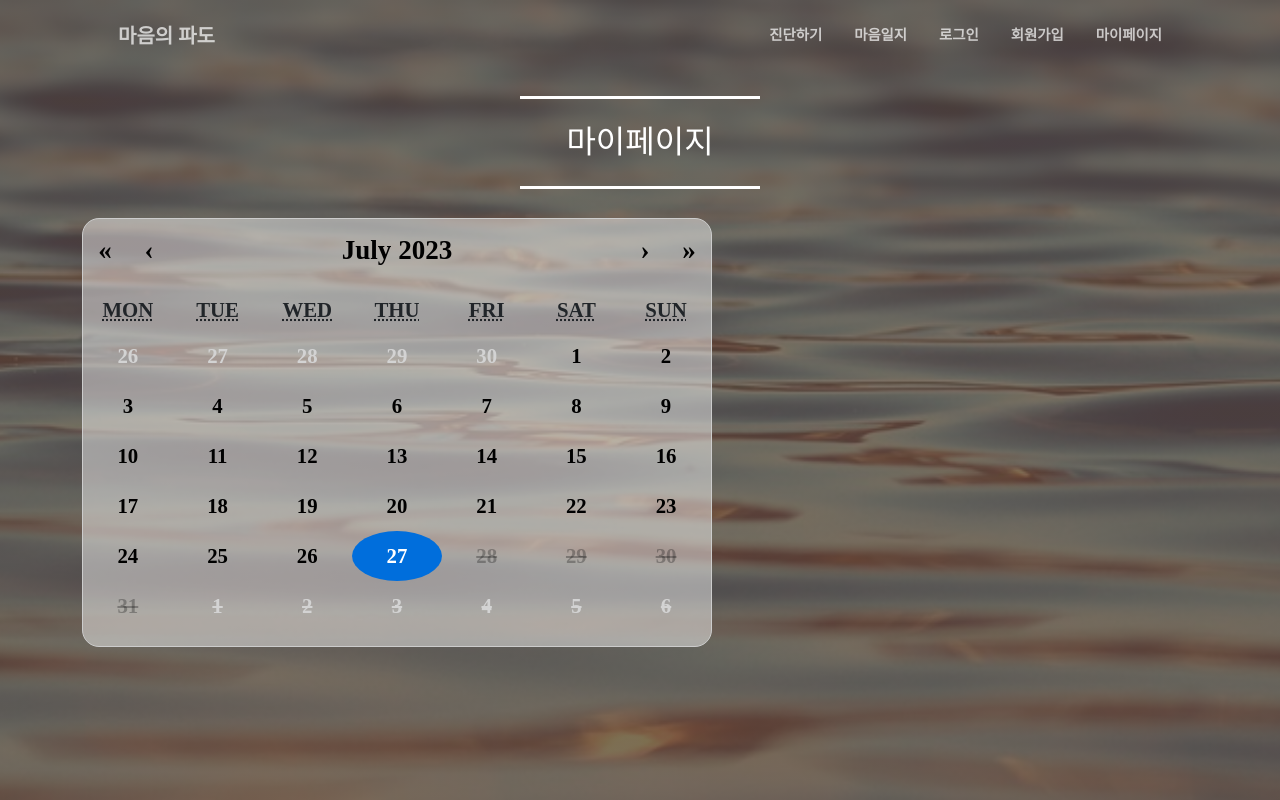
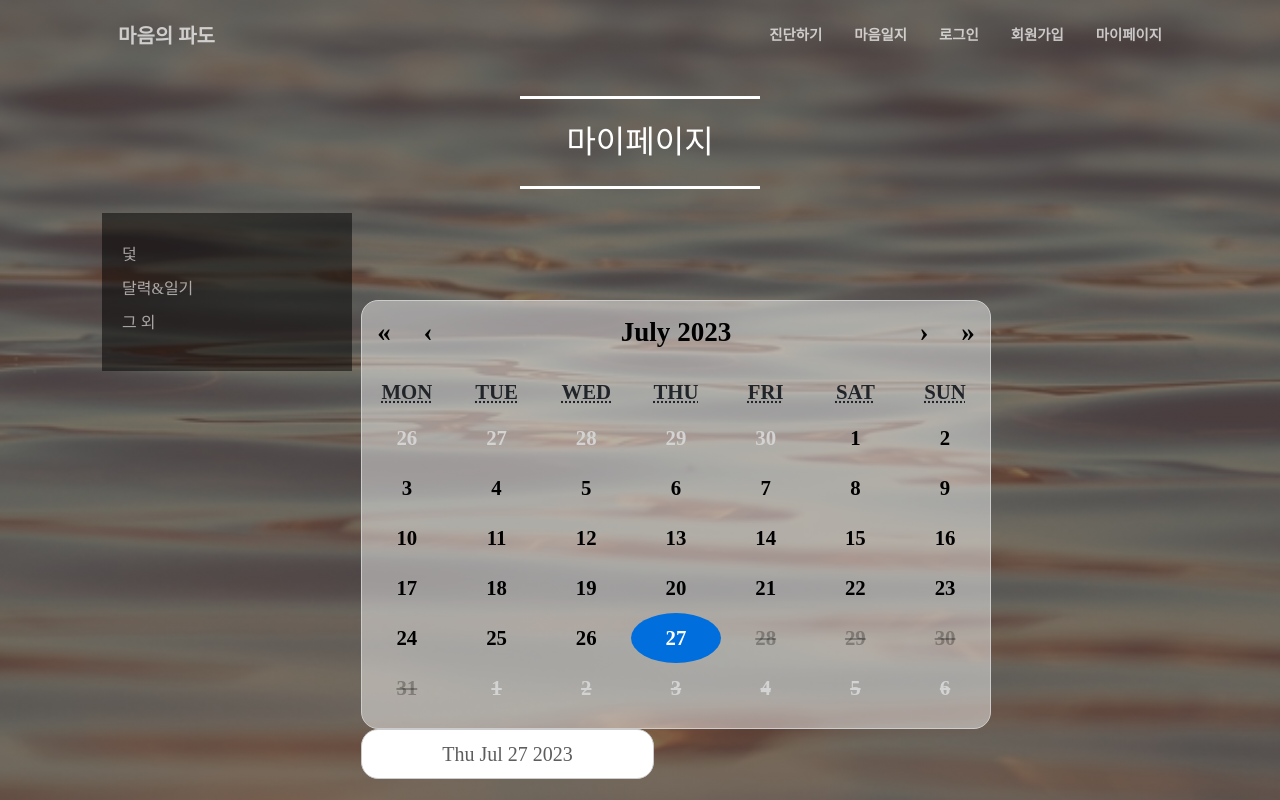
Before and after one commit to C2hazelnut/hotsix_mindwave, a React (Create React App) app: page /mypage in a window 1280 px wide. Built offline with nearby package versions, Linux system fonts and the light colour scheme; a web font is replaced by a local one.

Commit message:
마이페이지 달력

```diff
--- a/src/components/MyPage.jsx
+++ b/src/components/MyPage.jsx
@@ -1,5 +1,6 @@
 import React, { useState, useRef } from 'react';
 import Calendar from 'react-calendar';
+import Sidebar from './Sidebar';
 import './Services.css';
 
 function MyPage(){
@@ -16,17 +17,20 @@ function MyPage(){
             <hr class="sign-divider-light"/>
             <h2 class="text-center mt-0 text-white text-center">마이페이지</h2>
             <hr class="sign-divider-light"/>
-            <br></br>
-            <div className="container">
-                <div class="m-grid">
-                    <div class="mypage-calendar">
+            <div class="container">
+                <div className="col-auto">
+                    <Sidebar />
+                </div>
+                <div class="mypagecontent">
+                    <div className="mt-6 diary-calendar">
                         <Calendar
-                            onChange={handleDateChange}
-                            value={selectedDate}
-                            tileDisabled={tileDisabled}
-                            className="react-calendar"
+                        onChange={handleDateChange}
+                        value={selectedDate}
+                        tileDisabled={tileDisabled}
+                        className="react-calendar"
                         />
                     </div>
+                    <div className="date">{selectedDate.toDateString()}</div>
                 </div>
             </div>
         </header>
--- a/src/components/Services.css
+++ b/src/components/Services.css
@@ -278,5 +278,41 @@ background-color: #e6e6e6;
 
 /*마이페이지*/
 .container {
-  display: flex;
+  display:flex;
 }
+
+.sidebar {
+  width: 250px;
+  background-color: black;
+  opacity: 0.5;
+  color: white;
+  padding: 20px;
+  margin-left: 20px;
+  margin-right: 0;
+}
+
+.col-auto{
+  flex: 1;
+}
+
+.sidebar h2 {
+  text-align: center;
+}
+
+.sidebar ul {
+  list-style: none;
+  padding: 0px !important;
+}
+
+.sidebar li {
+  margin: 10px 0;
+  cursor: pointer;
+}
+
+.sidebar ul li :hover {
+  background-color: #007bff;
+}
+
+.mypagecontent{
+  flex: 3;
+}
--- a/src/components/Services.jsx
+++ b/src/components/Services.jsx
@@ -73,7 +73,7 @@ const Services = (e) => {
 
             {/* 달력 */}
             <div className="content">
-              <div className="mt-6 diary-calendar __tile--disabled ">
+              <div className="mt-6 diary-calendar">
                 <Calendar
                 onChange={handleDateChange}
                 value={selectedDate}
--- /dev/null
+++ b/src/components/Sidebar.jsx
@@ -0,0 +1,29 @@
+import React from 'react';
+import { Link } from "react-router-dom";
+
+const Sidebar=()=>{
+    return(
+        <div className="sidebar">
+
+            <ul>
+                <li>
+                    <Link to='testresult' class='nav-link text-white'>
+                        덫
+                    </Link>
+                </li>
+                <li>
+                    <Link to='diarycalendar' class='nav-link text-white'>
+                        달력&일기
+                    </Link>
+                </li>
+                <li>
+                    <Link to='others' class='nav-link text-white'>
+                        그 외
+                    </Link>
+                </li>
+            </ul>
+        </div>
+    );
+};
+
+export default Sidebar;
```
